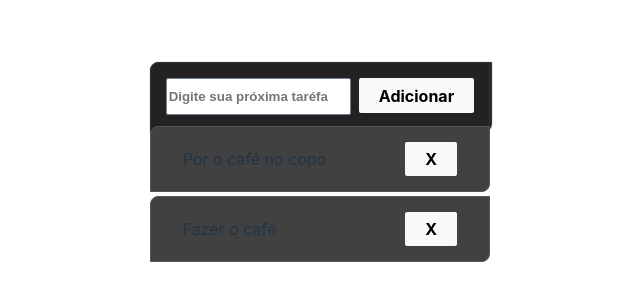
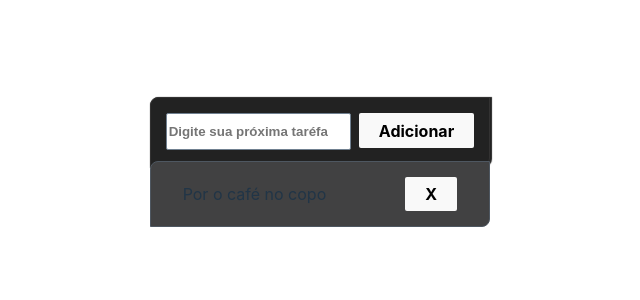
Before and after one commit to raioramalho/todo-list-frontend, a React (Vite) app: page / in a window 1280 px wide. Shown: the part 236-536 px from the top of the page, without its empty margins (320-960 px from the left). Built offline with nearby package versions, Linux system fonts and the light colour scheme.

Commit message:
working on!

```diff
--- a/package.json
+++ b/package.json
@@ -9,8 +9,10 @@
     "preview": "vite preview"
   },
   "dependencies": {
+    "axios": "^1.1.3",
     "react": "^18.2.0",
-    "react-dom": "^18.2.0"
+    "react-dom": "^18.2.0",
+    "swr": "^1.3.0"
   },
   "devDependencies": {
     "@types/react": "^18.0.17",
--- a/src/components/Input.jsx
+++ b/src/components/Input.jsx
@@ -1,10 +1,5 @@
 import React from 'react';
 import './style/Input.css'
-
-
-function testFunc(){
-    console.log("Digitando..")
-}
 
 
 function Input(props) {
--- a/src/gear/Brain.jsx
+++ b/src/gear/Brain.jsx
@@ -9,7 +9,7 @@ const myGear = {
   delTask: function() {
     console.log('Deleting Task..')
   },
-  testTask: "Por o café no copo"
+  testTask: "Por o café no copo",
 }
 
 export default myGear
--- a/src/layout/App.jsx
+++ b/src/layout/App.jsx
@@ -1,9 +1,11 @@
 import React from "react";
-import { useState } from 'react'
+import { useEffect, useState } from 'react';
 import Bar from "../components/Bar";
 import Card from "../components/Card";
 import myGear from "../gear/Brain";
-import './App.css'
+import './App.css';
+
+
 
 
 function App() {
@@ -13,7 +15,6 @@ function App() {
         <Bar/>
         <div id="content">
           <Card taskTitle={myGear.testTask}/>
-          <Card taskTitle="Fazer o café"/>
         </div>
       </div>
     </section>
--- a/src/main.jsx
+++ b/src/main.jsx
@@ -10,3 +10,5 @@ ReactDOM.createRoot(document.getElementById('root')).render(
       <App/>
     </div>
 )
+
+console.log('start..')
```
Also changed, not shown: 1 other file (tests, documents, lock files or other folders).
